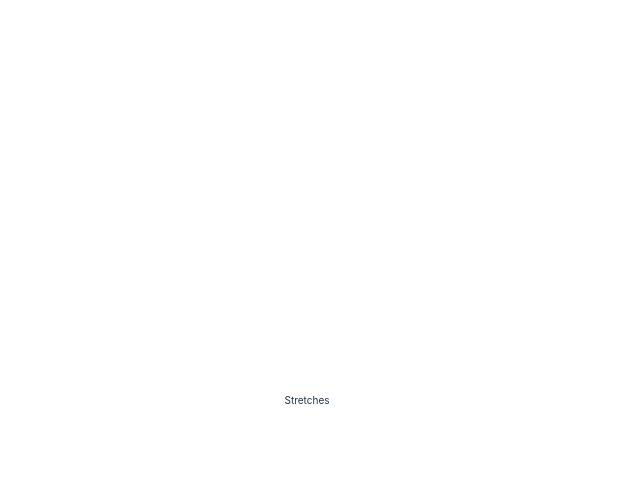
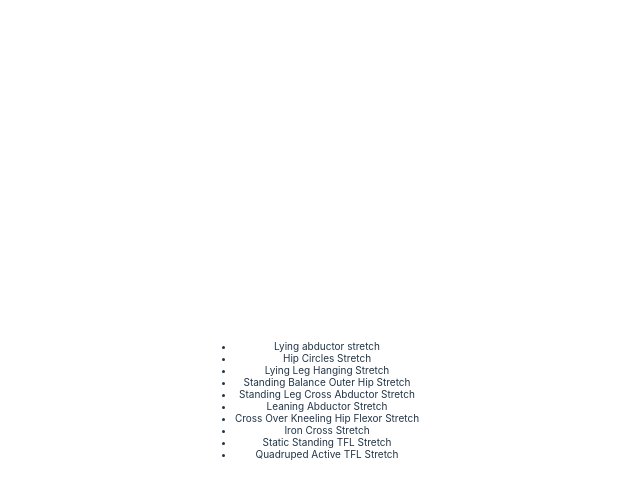
Before and after one commit to Havolt/chromium-extension, a React (Vite) app: page / in a window 1280 px wide. Both pictures are taken after a click on the item "Stretches". Shown: the top 498 px of the page, without its empty margins (333-973 px from the left). Built offline with nearby package versions, Linux system fonts and the light colour scheme.

Commit message:
PAss stretchesData to show in stretches section

```diff
--- a/src/components/Stretches.jsx
+++ b/src/components/Stretches.jsx
@@ -1,8 +1,16 @@
-import React from 'react'
+import {useState} from 'react'
+import { stretches } from '../json/stretches'
 
 function Stretches() {
+  const [stretchesData, setStretchesData] = useState(stretches.map(stretch => ({ ...stretch, completed: false })))
   return (
-    <div>Stretches</div>
+    <div>
+      <ul>
+        { stretchesData.map((stretch, index) => (
+          <li key={index}>{ stretch.name}</li>
+        ))}
+      </ul>
+    </div>
   )
 }
 
```
